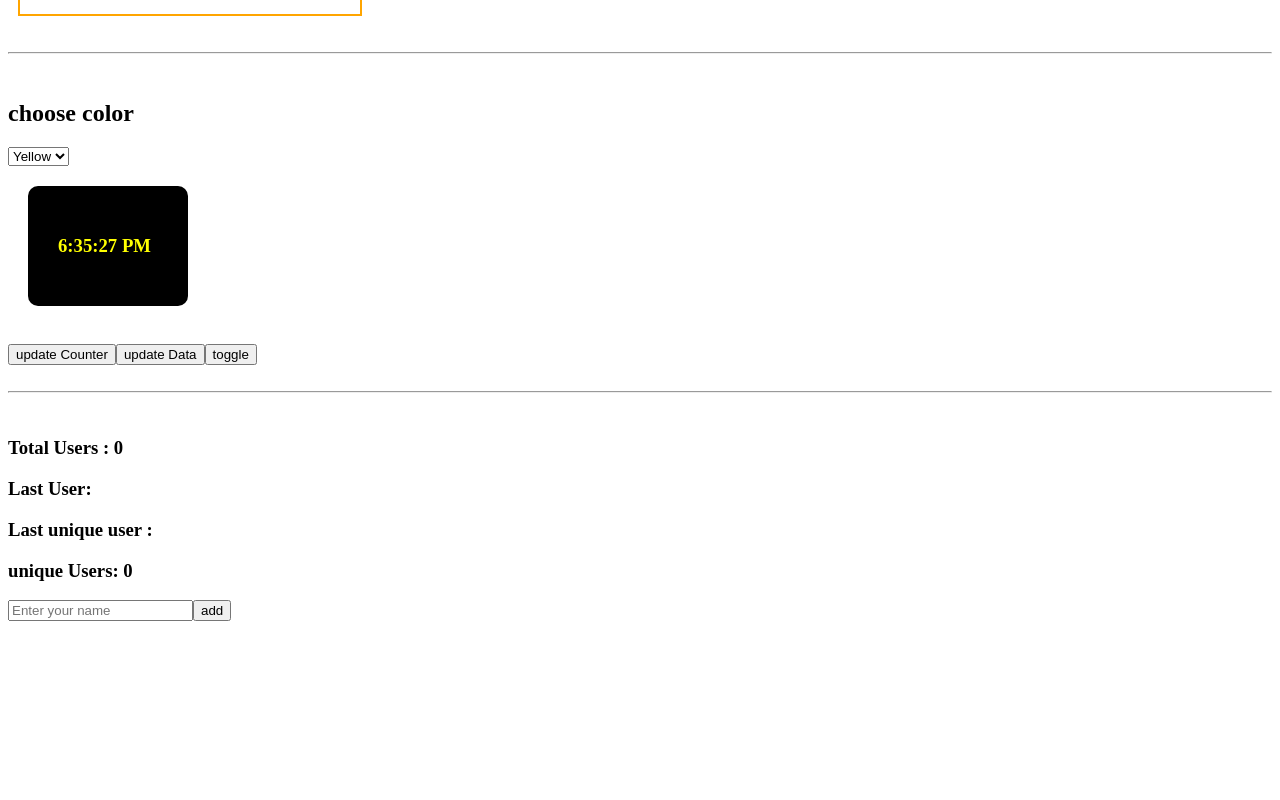
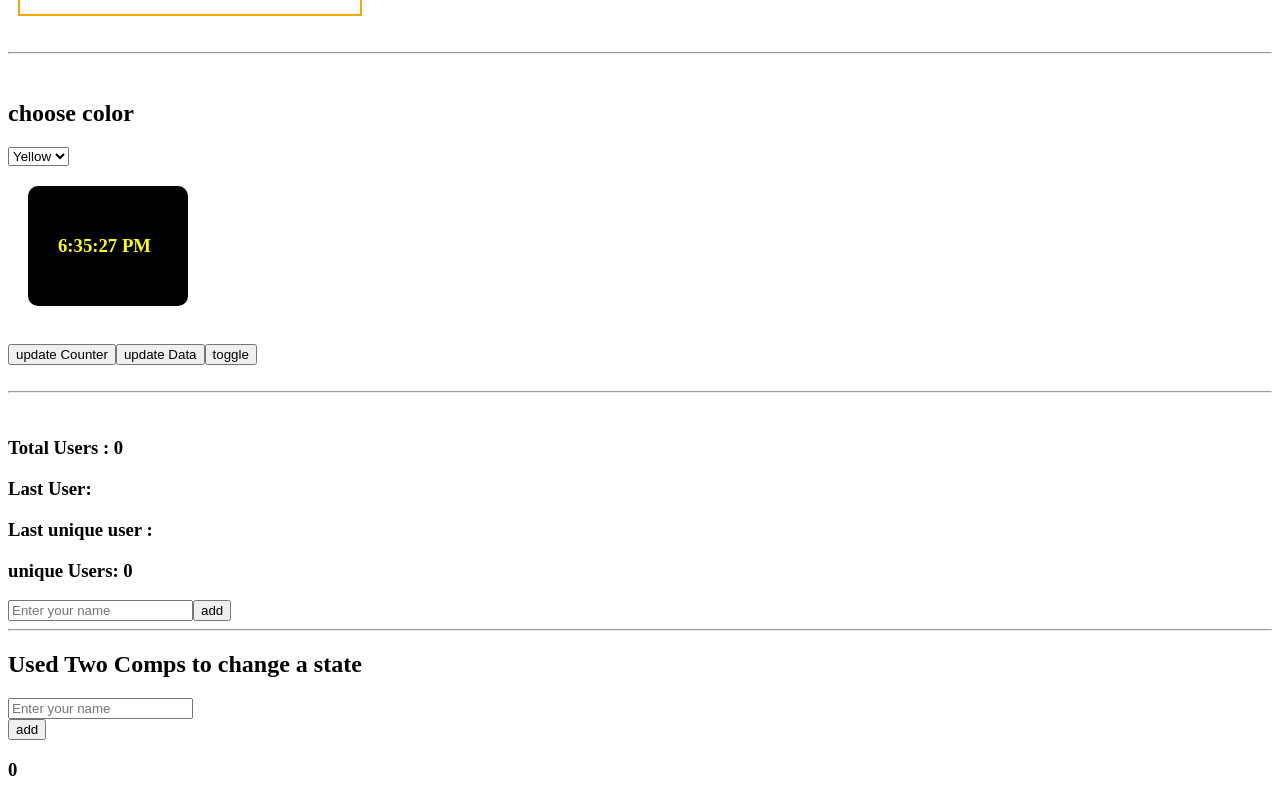
Before and after one commit to kaihatsuRONIT/reactRevision, a React (Vite) app in the folder react-blog-app/: page / in a window 1280 px wide. Shown: the part 2299-3099 px from the top of the page. Before the commit the page ends 2928 px from the top, so only its background shows below. Built offline with nearby package versions, Linux system fonts and the light colour scheme.

Commit message:
added ComponentConnect.jsx

```diff
--- a/react-blog-app/src/App.jsx
+++ b/react-blog-app/src/App.jsx
@@ -10,6 +10,7 @@ import User from "./User";
 import Clock from "./Clock";
 import Counter from "./Counter";
 import DerivedState from "./DerivedState";
+import ComponentConnect from "./ComponentConnect";
 
 function App() {
   const [counter, setCounter] = useState(0);
@@ -115,6 +116,9 @@ function App() {
       <hr />
       <br />
       <DerivedState/>
+      <br />
+      <hr />
+      <ComponentConnect/>
     </>
   )
 }
```
